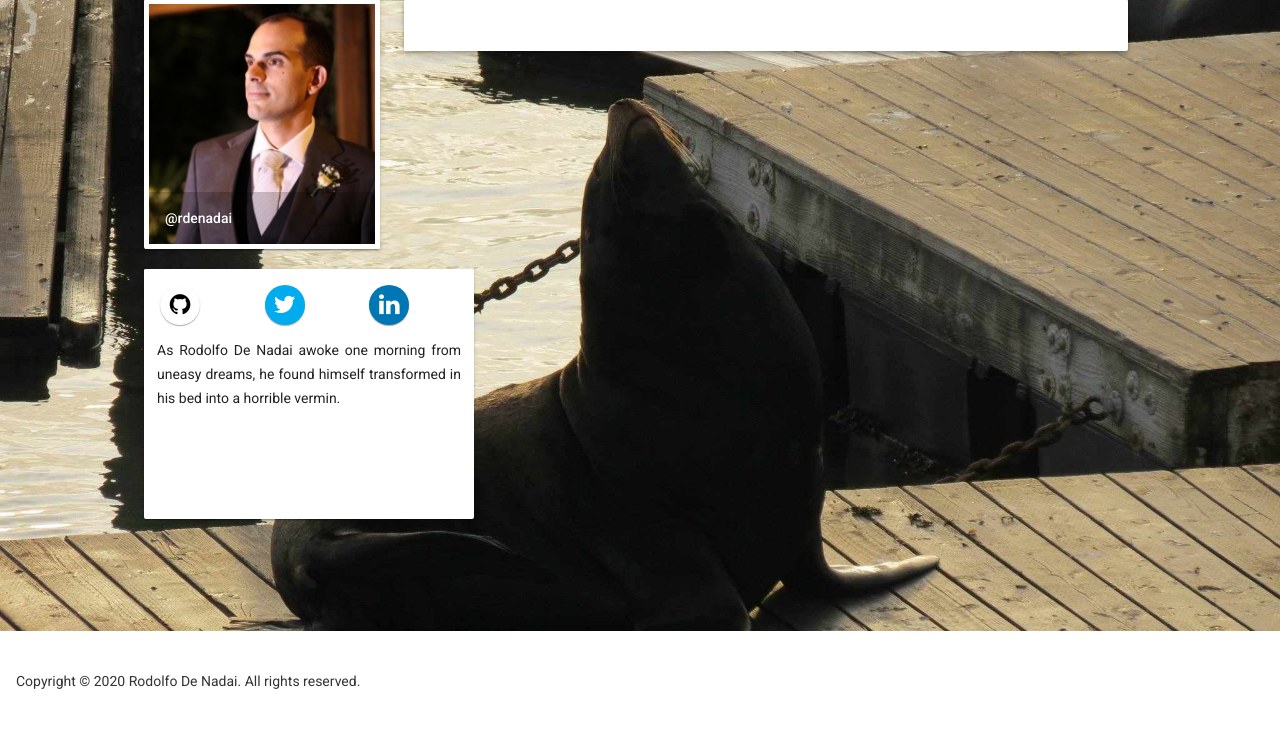
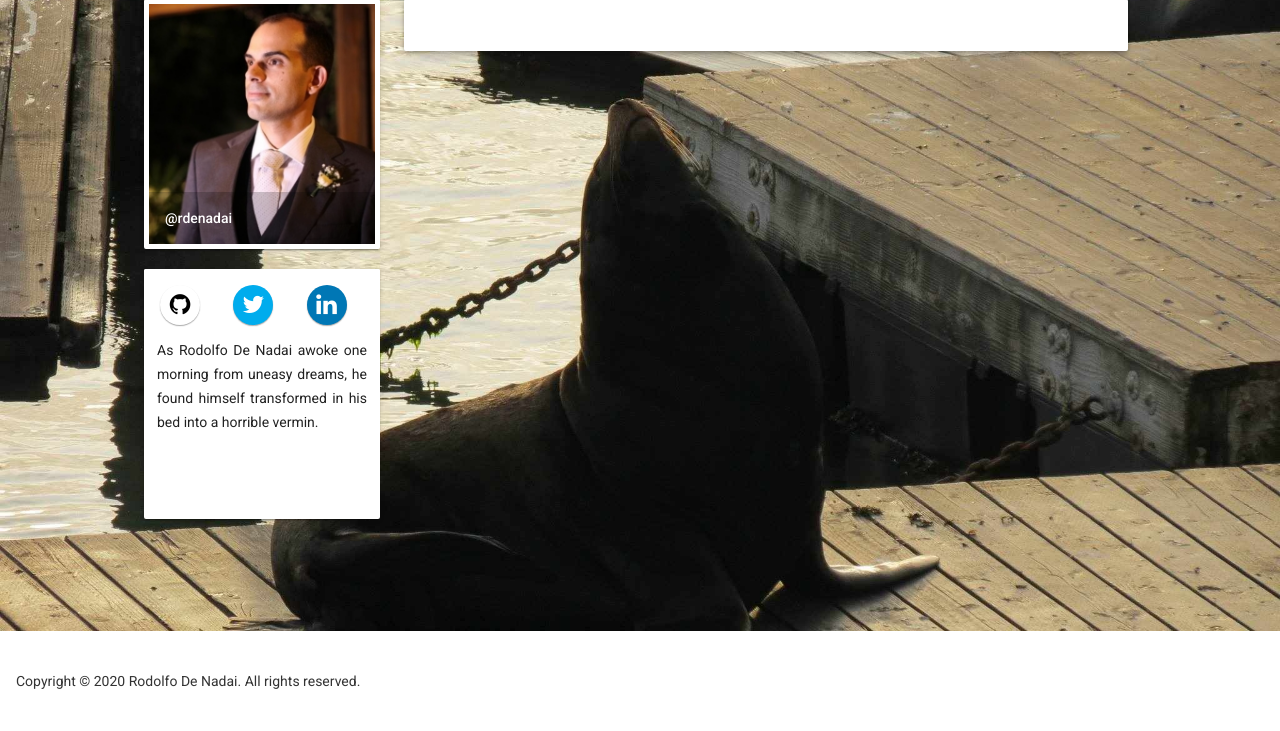
Before and after one commit to rdenadai/rdenadai-resume, a Django app: template blog/templates/blog/index.html in a window 1280 px wide. Shown: the part 129-860 px from the top of the page. Run offline with Django 3.2, Linux system fonts and the light colour scheme; the template is opened without the code that fills it, so the values that code supplies are empty; some libraries are stand-ins or nearby versions.

Commit message:
minor adjust

```diff
--- a/blog/templates/blog/index.html
+++ b/blog/templates/blog/index.html
@@ -12,7 +12,7 @@
             </div>
         </div>
         <br />
-        <div class="mdl-card mdl-shadow--2dp" style="height: 250px;">
+        <div class="mdl-card mdl-shadow--2dp" style="height: 250px; width: auto;">
             <div class="mdl-grid" style="background-color: #fff;">
                 <div class="mdl-cell mdl-cell--4-col-desktop mdl-cell--2-col-tablet mdl-cell--1-col-phone">
                     <a href="https://github.com/rdenadai" title="github">
```
